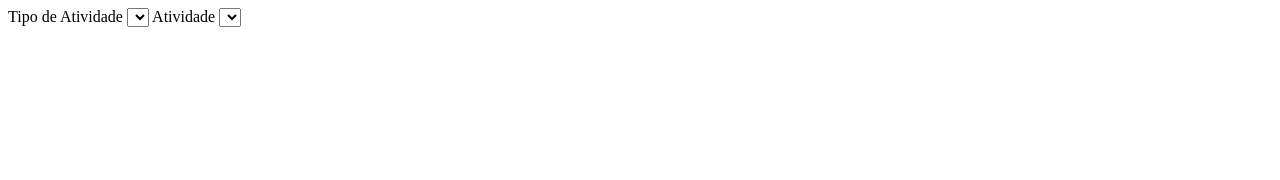
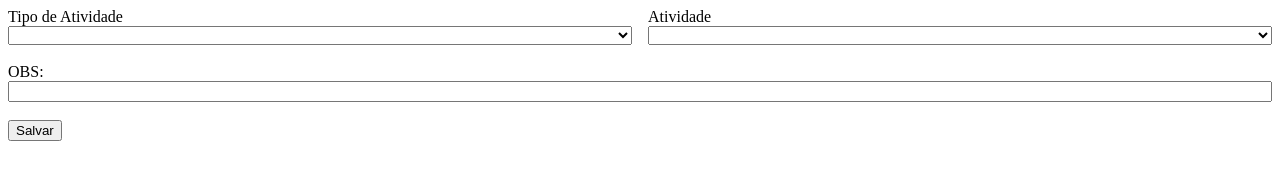
Before and after one commit to zezofelippi/diario-delphi, a plain HTML site: page src/frontend-html/index.html in a window 1280 px wide. Drawn offline with Linux system fonts and the light colour scheme; no server answers.

Commit message:
Feat: adicionado opção de inclusão e listagem via api do tipo atividade nos forms vcl desktop

```diff
--- /dev/null
+++ b/src/frontend-html/css/estilo.css
@@ -0,0 +1,16 @@
+.grid {
+  display: grid;
+  grid-template-columns: 1fr 1fr; /* 2 colunas */
+  gap: 16px; /* espaço entre colunas */
+}
+
+.campo {
+  display: flex;
+  flex-direction: column; /* label em cima do select */
+}
+
+@media (max-width: 600px) {
+  .grid {
+    grid-template-columns: 1fr; /* vira 1 coluna */
+  }
+}
--- a/src/frontend-html/index.html
+++ b/src/frontend-html/index.html
@@ -3,18 +3,34 @@
 <head>
     <meta charset="UTF-8">
     <meta name="viewport" content="width=device-width, initial-scale=1.0">
+     <link rel="stylesheet" href="css/estilo.css">
     <title>Movimentação Horas</title>
 </head>
 <body>
-    Tipo de Atividade
-    <select id="tipoAtividade">
-    </select>
+  <div class="grid">
+    <div class="campo">
+      <label for="tipoAtividade">Tipo de Atividade</label>
+      <select id="tipoAtividade" name="tipoAtividade"></select>
+    </div>
 
-    Atividade
-    <select id="atividade">
-    </select>
+    <div class="campo">
+      <label for="atividade">Atividade</label>
+      <select id="atividade" name="atividade"></select>
+    </div>
+  </div>
 
-    <script src="js/carregarSelectIndex.js"></script>
+  <br>
+  <div class="campo">
+    <label for="obs">OBS:</label>
+    <input type="text" id="obs">
+  </div>
+
+  <br>
+  <input type="submit" value="Salvar">
+
+
+
+  <script src="js/carregarSelectIndex.js"></script>
 
 </body>
 </html>
--- a/src/frontend-html/js/carregarSelectIndex.js
+++ b/src/frontend-html/js/carregarSelectIndex.js
@@ -1,4 +1,4 @@
-fetch('http://localhost:8080/atividade/listar')
+fetch('http://localhost:8080/index')
 .then(response => response.json())
 .then(data => {
      console.log(data)
@@ -7,8 +7,6 @@ fetch('http://localhost:8080/atividade/listar')
 
     data.tipoAtividade.forEach(item => {
 
-        console.log(data)
-
         let option = document.createElement("option");
         option.value = item.id;
         option.text = item.descricao;
@@ -16,6 +14,8 @@ fetch('http://localhost:8080/atividade/listar')
         selectTipo.appendChild(option);
 
     });
+
+  //  selectTipo.selectedIndex = 0;
 
     data.atividade.forEach(item => {
 
@@ -34,12 +34,12 @@ fetch('http://localhost:8080/atividade/listar')
     const selectTipo = document.getElementById("tipoAtividade");
     const selectAtividade = document.getElementById("atividade");
 
-    const tipoSelecionado = selectTipo.value;
+    const tipoSelecionado = Number(selectTipo.value);
 
     selectAtividade.innerHTML = "";
 
     data.atividade
-        .filter(a => a.idTipoAtividade == tipoSelecionado)
+        .filter(a => a.id_tipoatividade == tipoSelecionado)
         .forEach(item => {
 
             let option = document.createElement("option");
```
Also changed, not shown: 11 other files.
